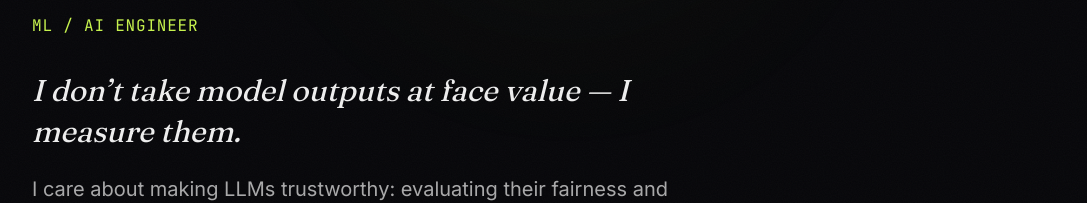
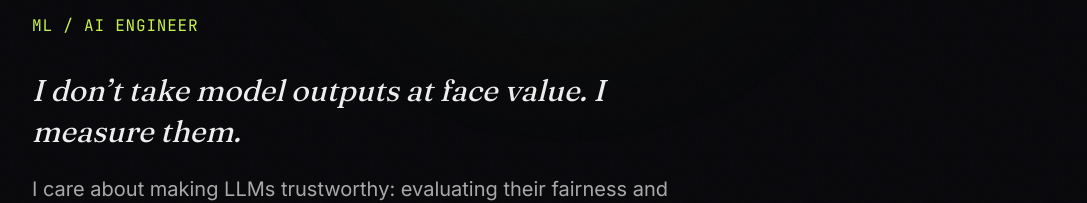
Before and after one commit to MokshitSurana/Mokshit-s-portfolio, a Next.js app: page / in a window 1280 px wide. Shown: the part 434-637 px from the top of the page, without its empty margins (72-1159 px from the left). Built offline with nearby package versions, Linux system fonts and the light colour scheme; no server answers.

Commit message:
Remove em dashes from user-facing copy
Hero kicker now reads as two sentences; NN project blurb and metadata
strings reworded without em dashes.

```diff
--- a/src/app/layout.tsx
+++ b/src/app/layout.tsx
@@ -35,7 +35,7 @@ export const metadata: Metadata = {
     template: `%s · ${profile.name}`,
   },
   description: profile.tagline,
-  applicationName: `${profile.name} — Portfolio`,
+  applicationName: `${profile.name} Portfolio`,
   authors: [{ name: profile.name, url: siteUrl }],
   creator: profile.name,
   publisher: profile.name,
--- a/src/app/page.tsx
+++ b/src/app/page.tsx
@@ -23,7 +23,7 @@ const structuredData = {
       "@type": "WebSite",
       "@id": `${siteUrl}/#website`,
       url: siteUrl,
-      name: `${profile.name} — ${profile.role}`,
+      name: `${profile.name} · ${profile.role}`,
       inLanguage: "en-US",
       publisher: { "@id": personId },
       about: { "@id": personId },
@@ -135,7 +135,7 @@ export default function Home() {
         </Reveal>
         <Reveal delay={220}>
           <p className="serif mt-8 max-w-2xl text-2xl italic leading-snug text-foreground sm:text-3xl">
-            I don&rsquo;t take model outputs at face value — I measure them.
+            I don&rsquo;t take model outputs at face value. I measure them.
           </p>
         </Reveal>
         <Reveal delay={300}>
--- a/src/lib/data.ts
+++ b/src/lib/data.ts
@@ -116,7 +116,7 @@ export const projects: Project[] = [
     title: "Neural Networks from Scratch",
     blurb: "Building the fundamentals by hand. No autograd, no shortcuts.",
     description:
-      "A modular neural network library in pure NumPy — swappable activations, initializers, losses, and optimizers (SGD, momentum, RMSProp, Adam), with every analytic gradient verified against numerical differentiation. Reaches 95.6% test accuracy on the breast cancer dataset; CNNs and RNNs are on the roadmap.",
+      "A modular neural network library in pure NumPy, with swappable activations, initializers, losses, and optimizers (SGD, momentum, RMSProp, Adam), and every analytic gradient verified against numerical differentiation. Reaches 95.6% test accuracy on the breast cancer dataset; CNNs and RNNs are on the roadmap.",
     stack: ["Python", "NumPy", "Backprop", "Optimizers"],
     href: "https://github.com/MokshitSurana/Neural-Networks-from-scratch",
     status: "In progress",
```
